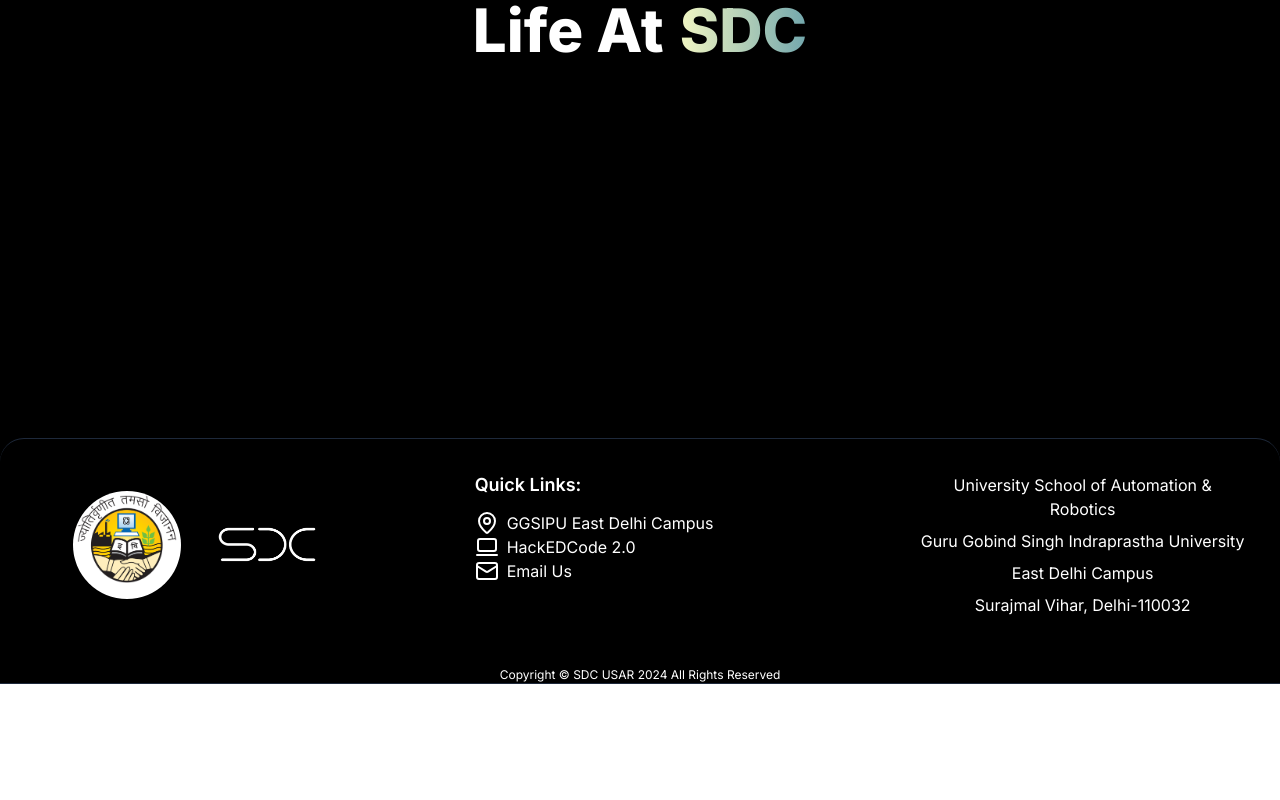
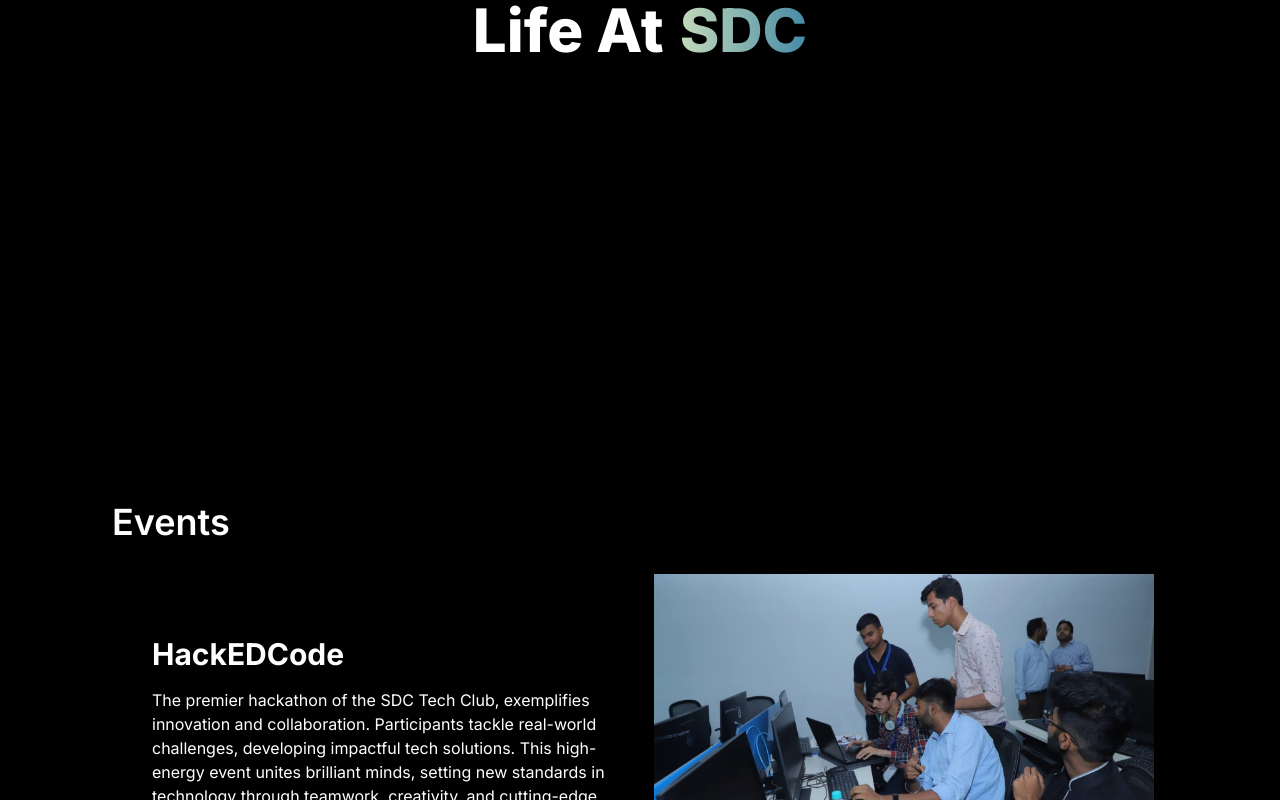
Before and after one commit to sdcUsar/sdc-website-v2, a Next.js app: page / in a window 1280 px wide. Shown: the part 1724-2524 px from the top of the page. Before the commit the page ends 2408 px from the top, so only its background shows below. Built offline with nearby package versions, Linux system fonts and the light colour scheme.

Commit message:
Navbar and events page (#7)
* corrected : navbar, events page

* setted : page.tsx

```diff
--- a/src/app/layout.tsx
+++ b/src/app/layout.tsx
@@ -12,8 +12,7 @@ export default function RootLayout({
 }) {
   return (
     <html lang="en" className="light">
-    <head>
-    </head>
+      <head></head>
       <body
         className={cn(
           "grainy min-h-screen font-sans antialiased",
--- a/src/app/page.tsx
+++ b/src/app/page.tsx
@@ -1,3 +1,4 @@
+import EventsPage from "@/components/EventsPage";
 import Footer from "@/components/Footer";
 import HeroBanner from "@/components/Hero Section/HeroBanner";
 import Navbar from "@/components/Navbar/Navbar";
@@ -13,9 +14,9 @@ export default function Home() {
       {/* Add other sections or components here */}
       <main className="flex min-h-screen flex-col items-center justify-between bg-black">
         <PhotoAlbum />
+        <EventsPage/>
       <Footer />
       </main>
-
     </div>
   );
 }
--- a/src/components/EventsPage.tsx
+++ b/src/components/EventsPage.tsx
@@ -1,6 +1,7 @@
 "use client";
 import React from "react";
 import { motion } from "framer-motion";
+import Image from "next/image"; // Use next/image for better performance
 
 const events = [
   {
@@ -41,9 +42,10 @@ const fadeInRight = {
 
 const EventsPage: React.FC = () => {
   return (
-    <div className="bg-black text-white py-10 h-screen overflow-y-auto">
-      <div className="container mx-auto px-4">
-        <h1 className="text-4xl font-bold mb-10">Events</h1>
+    <div className="bg-black text-white py-10 overflow-y-auto font-Raleway p-7 sm:p-14 lg:p-24 px-2 sm:px-10 space-y-10">
+      <div className="container mx-auto px-4 ">
+        {/* <h1 className="text-4xl font-bold mb-10">Events</h1> */}
+        <h1 className="font-semibold text-3xl lg:text-4xl">Events</h1>
         {events.map((event, index) => (
           <motion.div
             key={index}
@@ -52,17 +54,19 @@ const EventsPage: React.FC = () => {
             }`}
             initial="hidden"
             whileInView="visible"
-            viewport={{ once: false, amount: 0.9 }}
-            transition={{ delay: index * 0.2, duration: 10, ease: "easeIn" }}
+            viewport={{ once: false, amount: 0.5 }} // Adjusted viewport settings
+            transition={{ delay: index * 0.2, duration: 0.5, ease: "easeIn" }} // Reduced duration for smoother animation
           >
             <motion.div
               variants={index % 2 === 1 ? fadeInLeft : fadeInRight}
               className="md:w-1/2 flex justify-center items-center"
             >
-              <img
+              <Image
                 src={event.imageUrl}
                 alt={event.title}
                 className="max-w-full rounded-md shadow-lg h-80"
+                width={500}
+                height={320}
               />
             </motion.div>
             <motion.div
--- a/src/components/Navbar/Navbar.tsx
+++ b/src/components/Navbar/Navbar.tsx
@@ -4,7 +4,7 @@ import { motion } from "framer-motion";
 import Image from "next/image";
 import Link from "next/link";
 import { usePathname } from "next/navigation";
-import React, { useState } from "react";
+import React, { useEffect, useState } from "react";
 import MenuOverlay from "./MenuOverlay";
 import NavLinks from "./NavLinks";
 
@@ -36,6 +36,50 @@ const Navbar: React.FC<NavBarProps> = ({ isClicked }) => {
   const [navbarOpen, setNavbarOpen] = useState(false);
   const pathname = usePathname(); // Get the current route
 
+  // const [navbarOpacity, setNavbarOpacity] = useState(0);
+  const [navbarOpaque, setNavbarOpaque] = useState(false);
+
+  // useEffect(() => {
+  //   const handleScroll = () => {
+  //     const threshold = window.innerHeight; // 100vh
+
+  //     // Calculate opacity based on scroll position relative to 100vh
+  //     const opacity = Math.min(window.scrollY / threshold, 1);
+  //     setNavbarOpacity(opacity); // Set the opacity between 0 and 1
+  //   };
+
+  //   window.addEventListener("scroll", handleScroll);
+
+  //   // Initial check in case user starts at a scroll position greater than the threshold
+  //   handleScroll();
+
+  //   return () => {
+  //     window.removeEventListener("scroll", handleScroll);
+  //   };
+  // }, []);
+
+    useEffect(() => {
+    const handleScroll = () => {
+      const threshold = window.innerHeight * 0.93; // 60vh
+
+      // Set navbar to opaque if scroll position is greater than 100vh
+      if (window.scrollY > threshold) {
+        setNavbarOpaque(true);
+      } else {
+        setNavbarOpaque(false);
+      }
+    };
+
+    window.addEventListener("scroll", handleScroll);
+
+    // Initial check in case user starts at a scroll position greater than the threshold
+    handleScroll();
+
+    return () => {
+      window.removeEventListener("scroll", handleScroll);
+    };
+  }, []);
+
   return (
     // <motion.nav
     //     className='top-0 left-0 right-0 z-10 transparent bg-opacity-100'
@@ -56,6 +100,16 @@ const Navbar: React.FC<NavBarProps> = ({ isClicked }) => {
       className={`fixed top-0 left-0 right-0 z-10 transition-opacity duration-[900ms] ease-in-out ${
         isClicked ? "opacity-100" : "opacity-0"
       }`}
+      // style={{
+      //   backgroundColor: `rgba(0, 0, 156, ${navbarOpacity})`, // Black with variable opacity
+      //   transition: 'background-color', // Smooth transition for background color
+      // }}
+      style={{
+        backgroundColor: navbarOpaque
+          ? `rgba(0, 0, 0, 1)` // Fully opaque background
+          : `rgba(0, 0, 0, 0)`, // Transparent background
+        transition: "background-color 0.5s ease-in-out", // Smooth transition for background color
+      }}
     >
       <div className="flex items-center justify-between mx-auto px-12 py-4">
         <div className="flex-grow">
```
